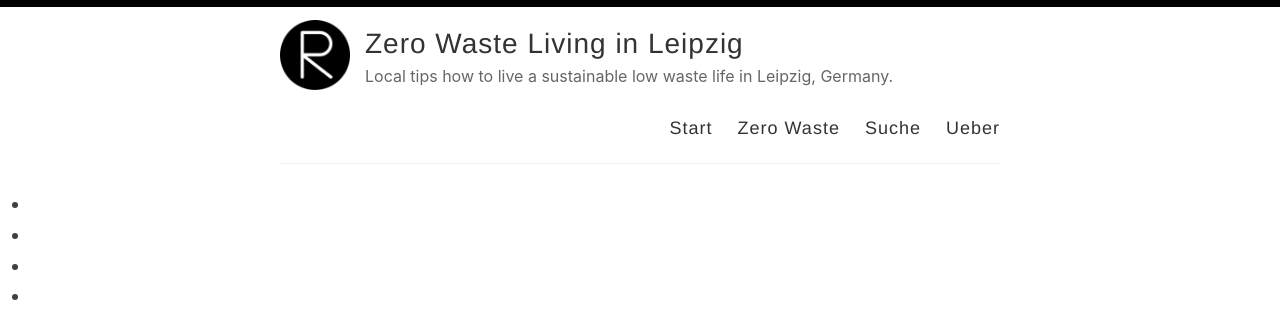
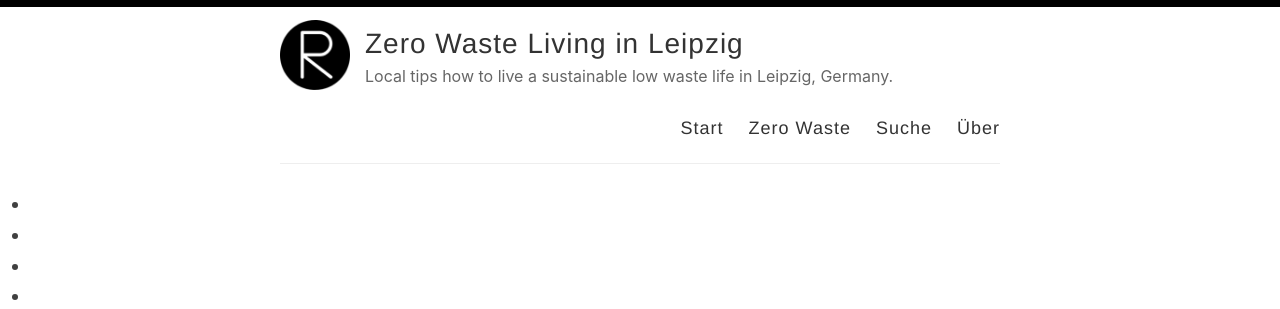
Before and after one commit to CeliaSomlai/zerowastelivinginleipzig, a Jekyll site: the page built from de/index.html, in a window 1280 px wide. Shown: the top 309 px of the page. Built offline with Jekyll 4.4.1, drawn with Linux system fonts in a browser that asks for light colours.

Commit message:
Update snippets.yml

```diff
--- a/_data/snippets.yml
+++ b/_data/snippets.yml
@@ -27,5 +27,5 @@ about-page:
     title: About
     link: /en/about
   de:
-    title: Ueber
+    title: Über
     link: /de/ueber
```
